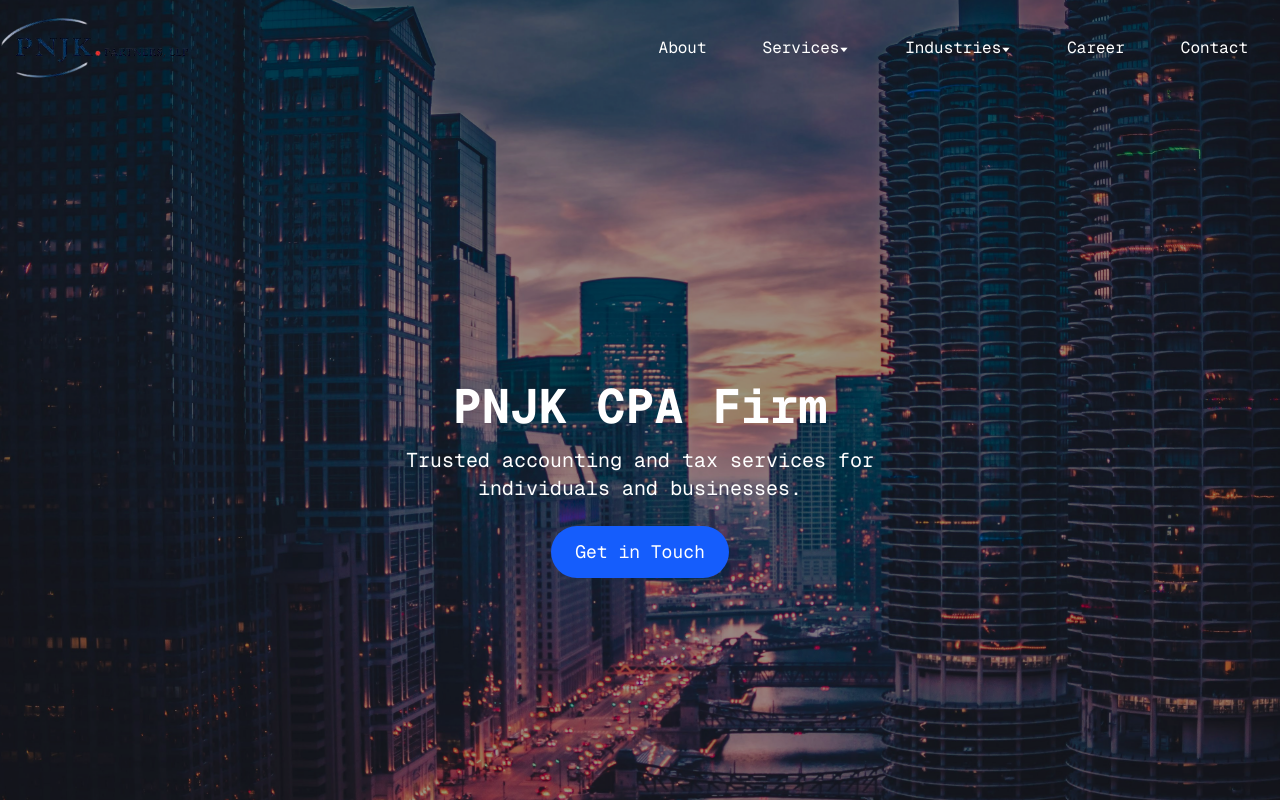
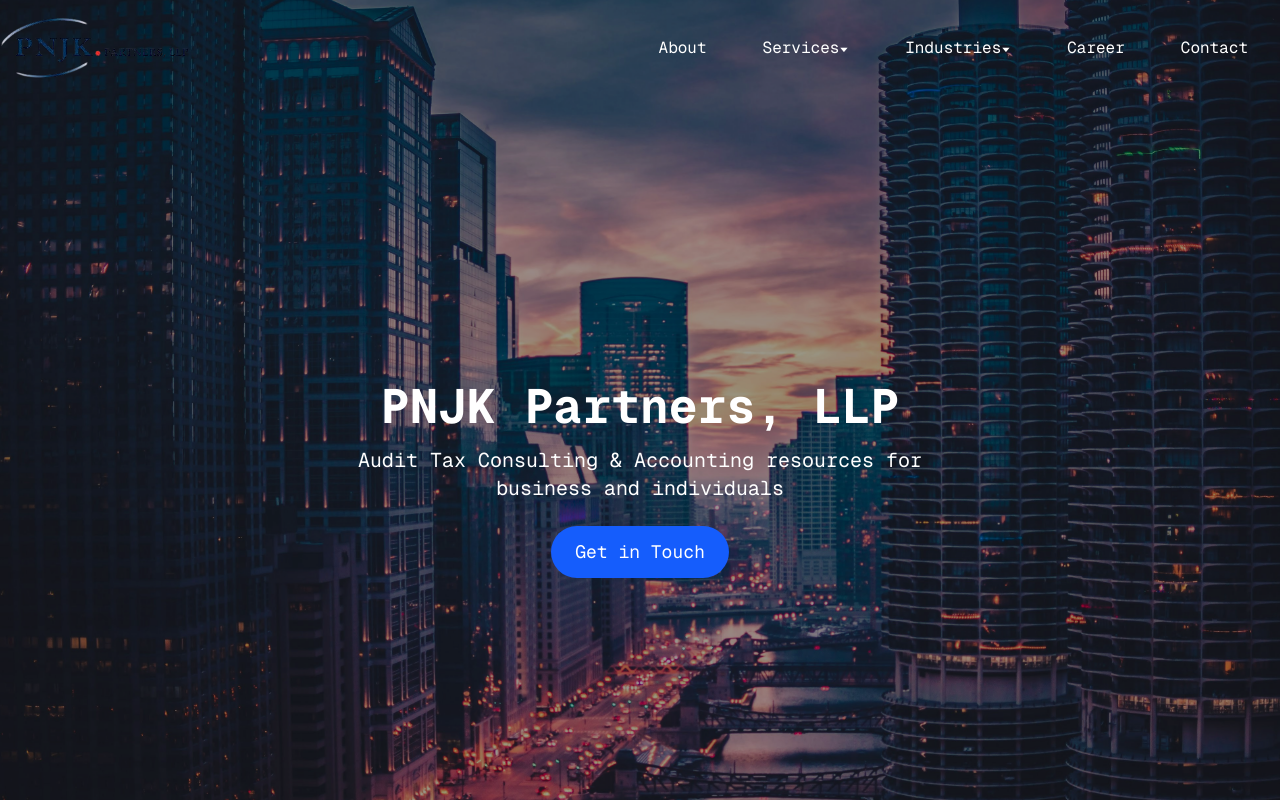
Before and after one commit to Hjune610/pnjk-website, a Next.js app: page / in a window 1280 px wide. Shown: the top 800 px of the page. Built offline with nearby package versions, Linux system fonts and the light colour scheme.

Commit message:
Changed index.tsx

```diff
--- a/src/pages/index.tsx
+++ b/src/pages/index.tsx
@@ -222,8 +222,8 @@
 
           {/* Hero Section */}
           <main className="flex flex-col items-center justify-center min-h-screen text-center px-4 sm:px-0">
-            <h1 className="text-3xl sm:text-4xl lg:text-5xl font-bold mb-4">PNJK CPA Firm</h1>
-            <p className="text-xl max-w-xl">Trusted accounting and tax services for individuals and businesses.</p>
+            <h1 className="text-3xl sm:text-4xl lg:text-5xl font-bold mb-4">PNJK Partners, LLP</h1>
+            <p className="text-xl max-w-xl">Audit Tax Consulting & Accounting resources for business and individuals</p>
             <div className="mt-6">
               <Link
                 className="inline-block bg-blue-600 text-white px-6 py-3 rounded-full text-lg hover:bg-blue-700 transition"
```
